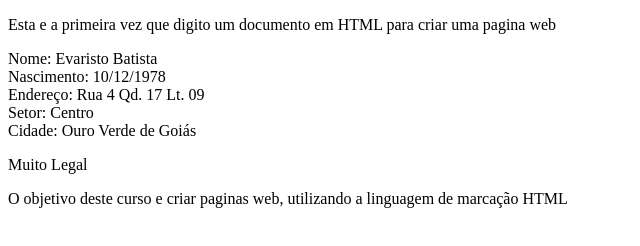
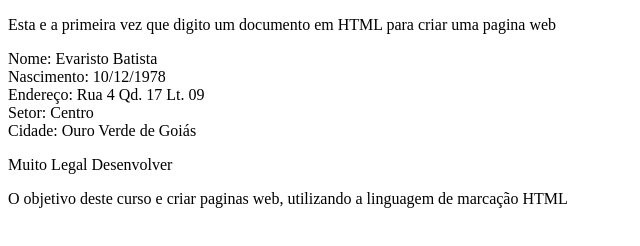
Before and after one commit to EBR81/projeto-sites, a plain HTML site: page index.html in a window 1280 px wide. Shown: the top 246 px of the page, 0-640 px from the left. Drawn offline with Linux system fonts and the light colour scheme.

Commit message:
update index.html

```diff
--- a/index.html
+++ b/index.html
@@ -13,7 +13,7 @@
     Endereço: Rua 4 Qd. 17 Lt. 09 <br>
     Setor: Centro<br>
     Cidade: Ouro Verde de Goiás</p>
-    <p> Muito Legal </p>
+    <p> Muito Legal Desenvolver </p>
     <p align=left> O objetivo deste curso e criar paginas web, utilizando a linguagem de marcação HTML</p>
     <p align=right> O objetivo deste curso e criar paginas web, utilizando a linguagem de marcação HTML</p>
     <p align=center> O objetivo deste curso e criar paginas web, utilizando a linguagem de marcação HTML</p>
```
